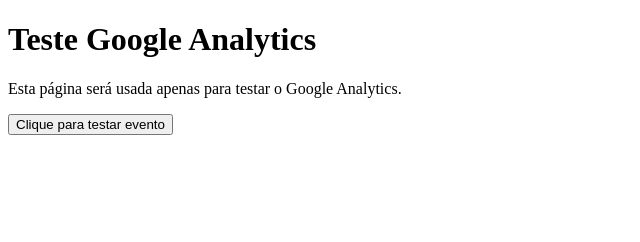
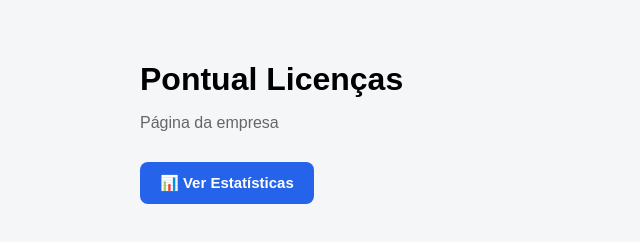
Before and after one commit to Denils47/teste-ga4, a plain HTML site: page index.html in a window 1280 px wide. Shown: the whole page, without its empty margins (0-640 px from the left). Drawn offline with Linux system fonts and the light colour scheme.

Commit message:
Replace Google Analytics test page with company page

```diff
--- a/index.html
+++ b/index.html
@@ -5,39 +5,70 @@
     <meta charset="UTF-8">
     <meta name="viewport" content="width=device-width, initial-scale=1.0">
 
-    <title>Teste Google Analytics</title>
+    <title>Pontual Licenças</title>
 
-    <!-- Google Analytics -->
-    <script async src="https://www.googletagmanager.com/gtag/js?id=G-V93JD2B04T"></script>
-
-    <script>
-        window.dataLayer = window.dataLayer || [];
-
-        function gtag() {
-            dataLayer.push(arguments);
+    <style>
+        body {
+            font-family: Arial, sans-serif;
+            background: #f5f6f8;
+            margin: 0;
+            padding: 40px;
         }
 
-        gtag('js', new Date());
+        .container {
+            max-width: 1000px;
+            margin: auto;
+        }
 
-        gtag('config', 'G-V93JD2B04T');
-    </script>
+        h1 {
+            margin-bottom: 10px;
+        }
+
+        p {
+            color: #666;
+        }
+
+        .acoes {
+            margin-top: 30px;
+        }
+
+        .btn-estatisticas {
+            display: inline-block;
+            padding: 12px 20px;
+            background-color: #2563eb;
+            color: white;
+            text-decoration: none;
+            border-radius: 8px;
+            font-size: 15px;
+            font-weight: 600;
+            cursor: pointer;
+        }
+
+        .btn-estatisticas:hover {
+            background-color: #1d4ed8;
+        }
+    </style>
 </head>
 
 <body>
 
-    <h1>Teste Google Analytics</h1>
+    <div class="container">
 
-    <p>Esta página será usada apenas para testar o Google Analytics.</p>
+        <h1>Pontual Licenças</h1>
 
-    <button onclick="registrarClique()">
-        Clique para testar evento
-    </button>
+        <p>
+            Página da empresa
+        </p>
 
-    <script>
-        function registrarClique() {
-            gtag('event', 'teste_clique');
-        }
-    </script>
+        <div class="acoes">
+
+            <a href="estatisticas.html" class="btn-estatisticas">
+                📊 Ver Estatísticas
+            </a>
+
+        </div>
+
+    </div>
 
 </body>
 
```
